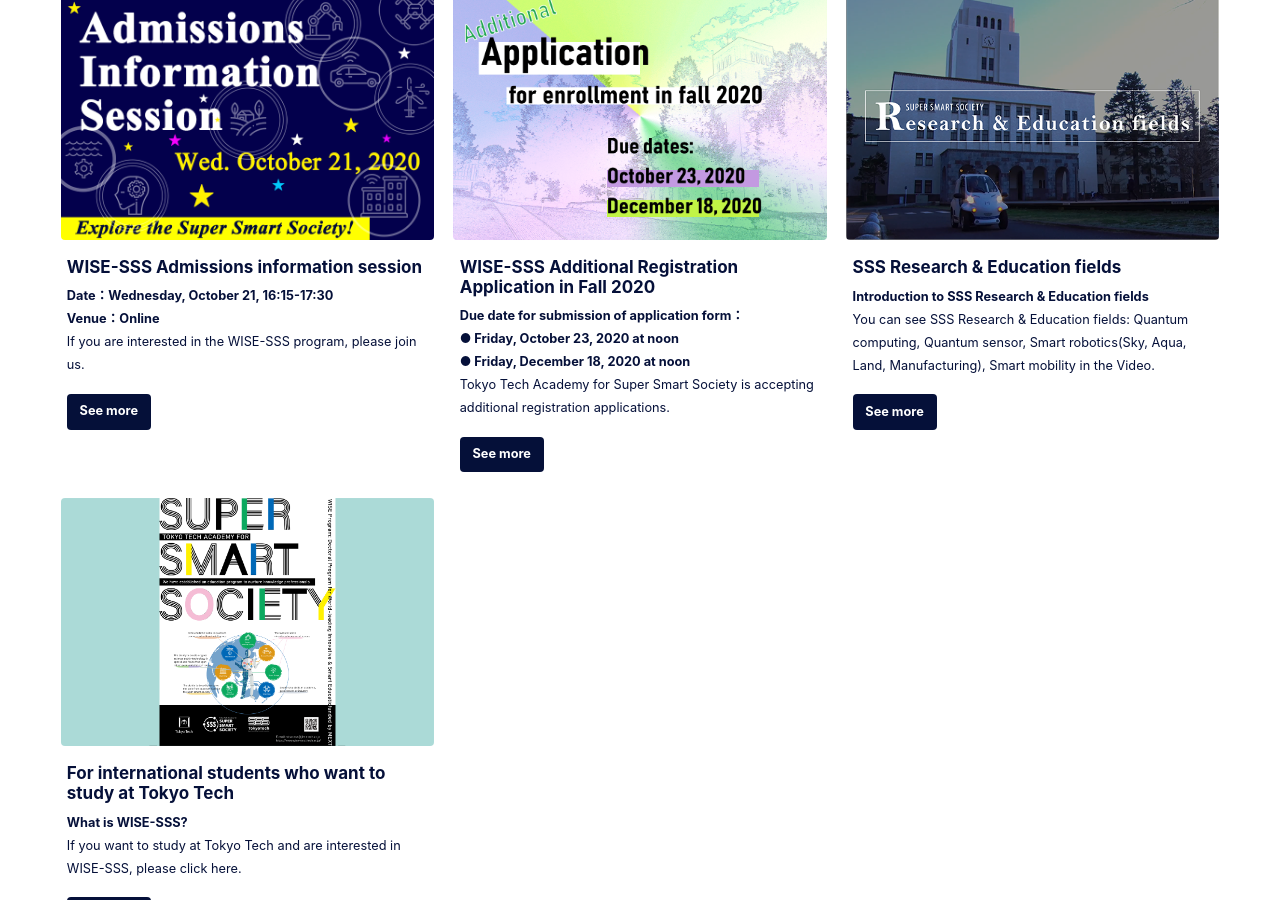
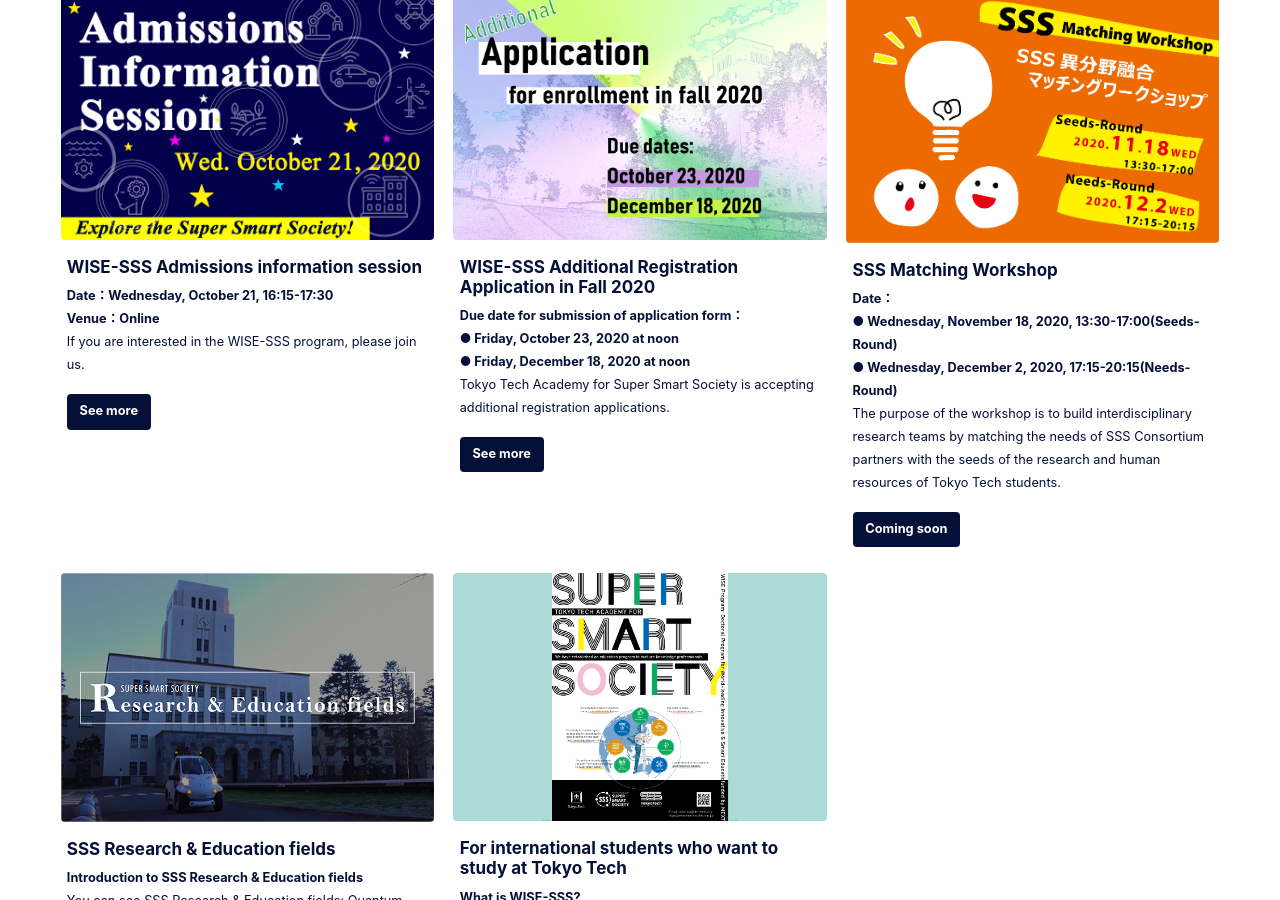
Before and after one commit to fl1d/w0ex.github.io, a Jekyll site: the page built from _pages/home_en.md, in a window 1280 px wide and 900 px high, scrolled down 529 px. Built offline with Jekyll 4.4.1, drawn with Linux system fonts in a browser that asks for light colours; cached includes are drawn as plain includes; nearby versions of some CDN libraries.

Commit message:
Update home_en.md

```diff
--- a/_pages/home_en.md
+++ b/_pages/home_en.md
@@ -53,6 +53,17 @@
     btn_label: "See more"
     btn_class: "btn--primary"
 
+  - image_path: /assets/images/matchingWS_2020fall.png
+    alt: "SSS Matching Workshop"
+    title: "SSS Matching Workshop"
+    excerpt: "<B>Date：
+    <br>● Wednesday, November 18, 2020, 13:30-17:00(Seeds-Round)
+    <br>● Wednesday, December 2, 2020, 17:15-20:15(Needs-Round)</B><br>
+    The purpose of the workshop is to build interdisciplinary research teams by matching the needs of SSS Consortium partners with the seeds of the research and human resources of Tokyo Tech students."
+    url: "/home_en/"
+    btn_label: "Coming soon"
+    btn_class: "btn--primary"
+
   - image_path: /assets/images/PV.png
     alt: "SSS Research & Education fields"
     title: "SSS Research & Education fields"
```
